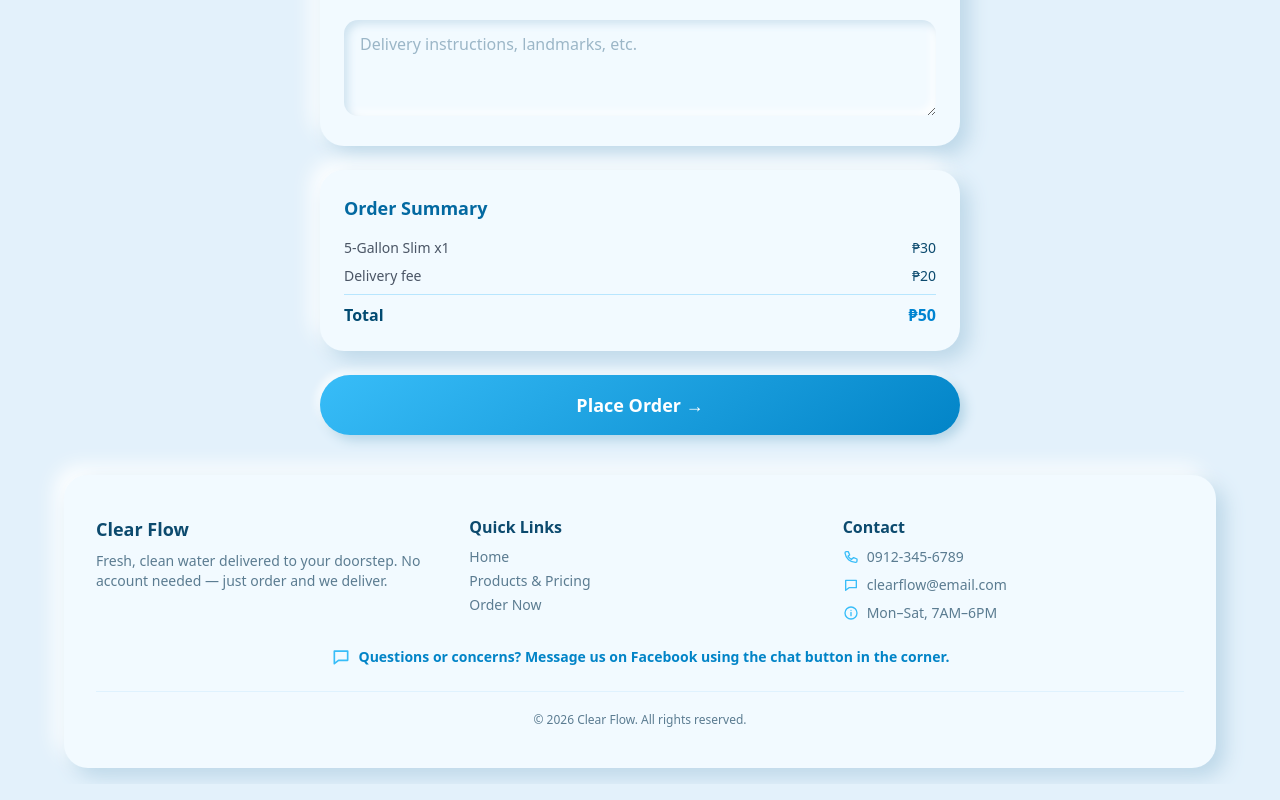
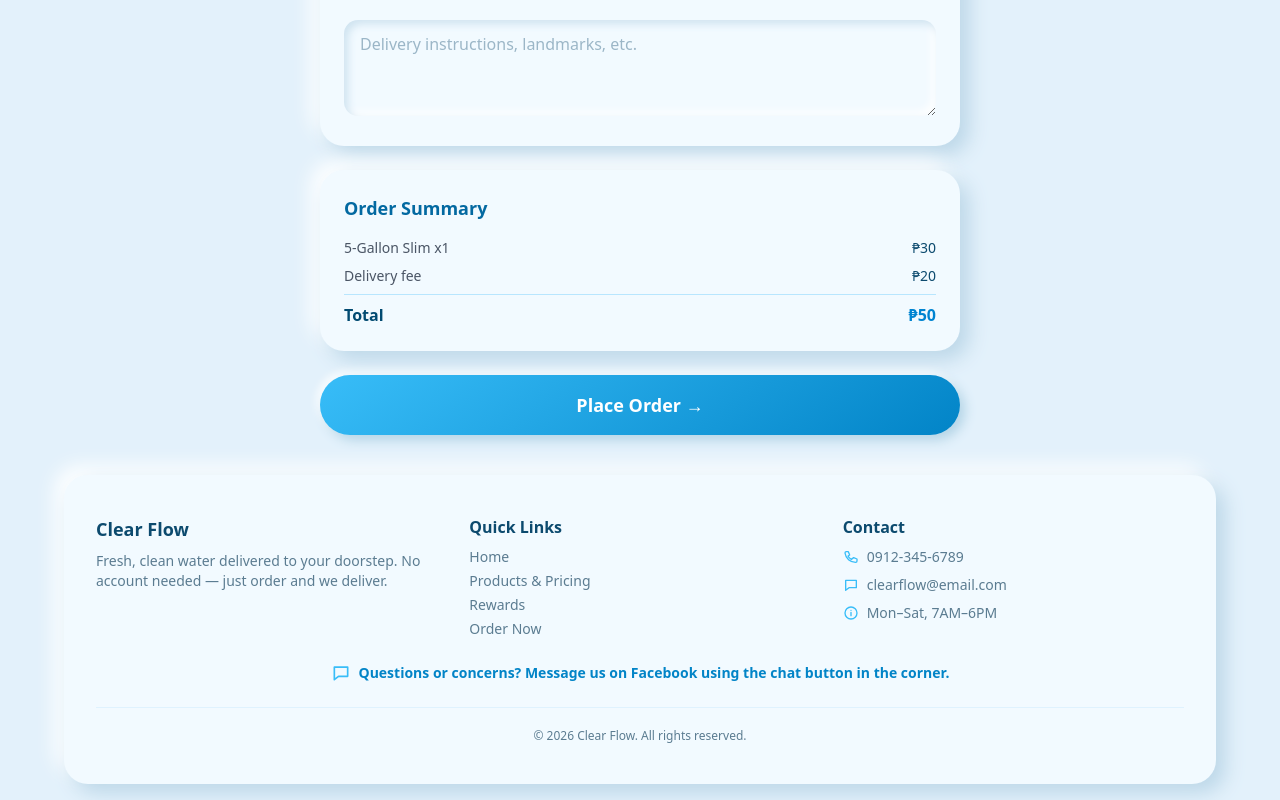
Before and after one commit to nexusuper/CLEAR-FLOW, a Next.js app: page /order in a window 1280 px wide. Shown: the part 1500-2300 px from the top of the page. Built offline with nearby package versions, Linux system fonts and the light colour scheme; no server answers.

Commit message:
feat(loyalty): add Rewards links to nav and footer

```diff
--- a/components/Footer.js
+++ b/components/Footer.js
@@ -15,6 +15,7 @@ export default function Footer() {
             <ul className="space-y-1 text-sm">
               <li><Link href="/" className="text-clay-muted hover:text-clay-skydeep transition-colors">Home</Link></li>
               <li><Link href="/products" className="text-clay-muted hover:text-clay-skydeep transition-colors">Products &amp; Pricing</Link></li>
+              <li><Link href="/rewards" className="text-clay-muted hover:text-clay-skydeep transition-colors">Rewards</Link></li>
               <li><Link href="/order" className="text-clay-muted hover:text-clay-skydeep transition-colors">Order Now</Link></li>
             </ul>
           </div>
--- a/components/Navbar.js
+++ b/components/Navbar.js
@@ -5,6 +5,7 @@ import ClayIcon from './ui/ClayIcon';
 const LINKS = [
   { href: '/', label: 'Home' },
   { href: '/products', label: 'Products' },
+  { href: '/rewards', label: 'Rewards' },
   { href: '/track', label: 'Track Order' },
 ];
 
```
